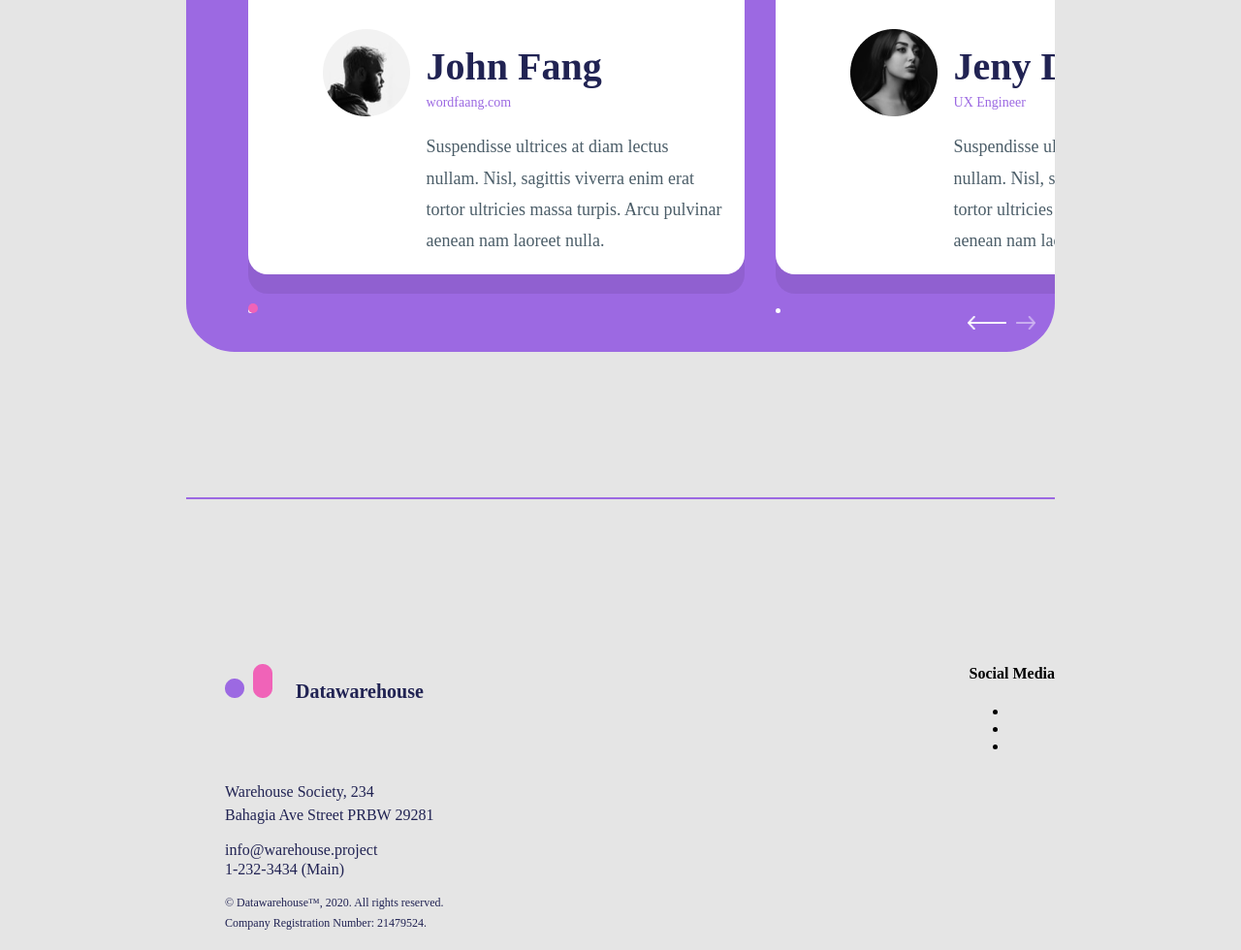
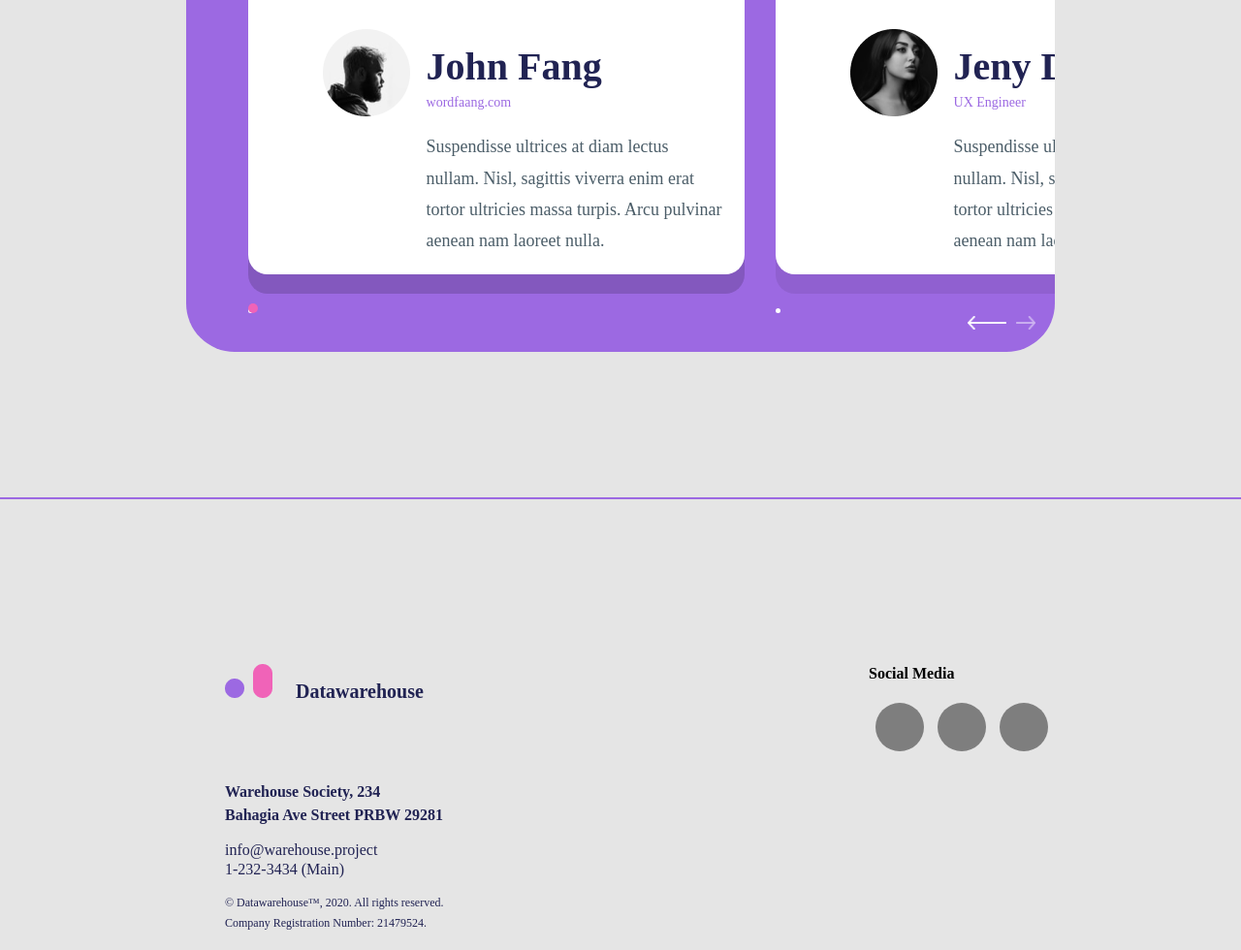
Before and after one commit to Quintrao/module1, a plain HTML site: page index.html in a window 1280 px wide. Shown: the part 3636-4616 px from the top of the page at 97% size. Drawn offline with Linux system fonts and the light colour scheme.

Commit message:
some footer improvment, share buttons left

```diff
--- a/index.html
+++ b/index.html
@@ -28,6 +28,7 @@
         </nav>
       </header>
 
+    <main>
       <section id="main">
         <article class="info">
           <h1 class="info_title">Save your data storage here.</h1>
@@ -166,9 +167,11 @@
         </button>
       </section>
 
+    </main>
+    </div>
 
-
-      <footer id="help">
+      <footer id="help" >
+        <div class="container">
         <div class="contacts">
           <ul>
             <li>
@@ -192,13 +195,14 @@
         </div>
         <div class="share">
           <h4>Social Media</h4>
-          <ul>
-            <li><a class="share"></a></li>
-            <li><a class="share"></a></li>
-            <li><a class="share"></a></li>
+          <ul class="sm__list">
+            <li class="sm__item"><a class="sm"></a></li>
+            <li class="sm__item"><a class="sm"></a></li>
+            <li class="sm__item"><a class="sm"></a></li>
           </ul>
         </div>
+      </div>
       </footer>
-    </div>
+
   </body>
 </html>
--- a/styles.css
+++ b/styles.css
@@ -320,6 +320,16 @@ section {
   border-radius: 20px;
 
   position: relative;
+  transition: all 0.2s ease-in;
+}
+
+#testimonials .testimonials__item.active {
+  box-shadow: 0px 20px 0px rgba(115, 78, 167, 0.6);
+}
+
+#testimonials .testimonials__item:hover {
+  box-shadow: 0px 20px 0px rgba(115, 78, 167, 0.8);
+  background: #e7e7e7;
 }
 
 #testimonials .testimonial__userpic{
@@ -406,10 +416,14 @@ color: #4B5D68;
 }
 
 
+
 #help {
+  border-top: 2px solid #9c69e2;
+  width: 100%;
+}
 
+#help .container {
   display: flex;
-  border-top: 2px solid #9c69e2;
   padding-top: 150px;
   justify-content: space-between;
   align-self: baseline;
@@ -437,7 +451,7 @@ color: #4B5D68;
 
 #help .adress {
   margin-top: 60px;
-  font-weight: 500;
+  font-weight: 600;
   font-size: 16px;
   color: #212353;
 }
@@ -460,3 +474,23 @@ line-height: 180%;
 color: #212353;
 max-width: 300px;
 }
+
+#help .share {
+  min-width: 15vw;
+}
+
+#help .share .sm__list {
+  display: flex;
+  list-style: none;
+  justify-content: space-around;
+  margin: 0;
+  padding: 0;
+}
+
+#help .share .sm__list li  {
+  width: 50px;
+  height: 50px;
+  background: rgb(126, 126, 126);
+  border-radius: 50%;
+
+}
```
